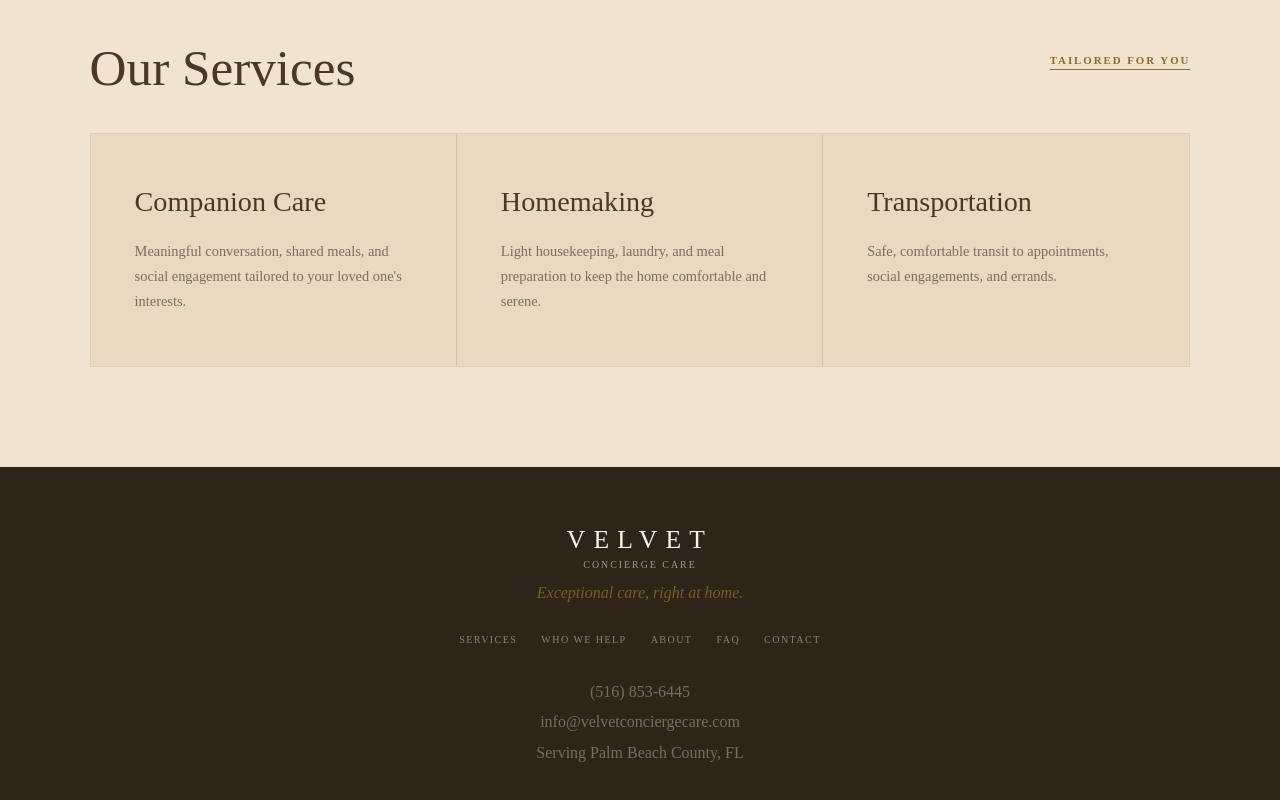
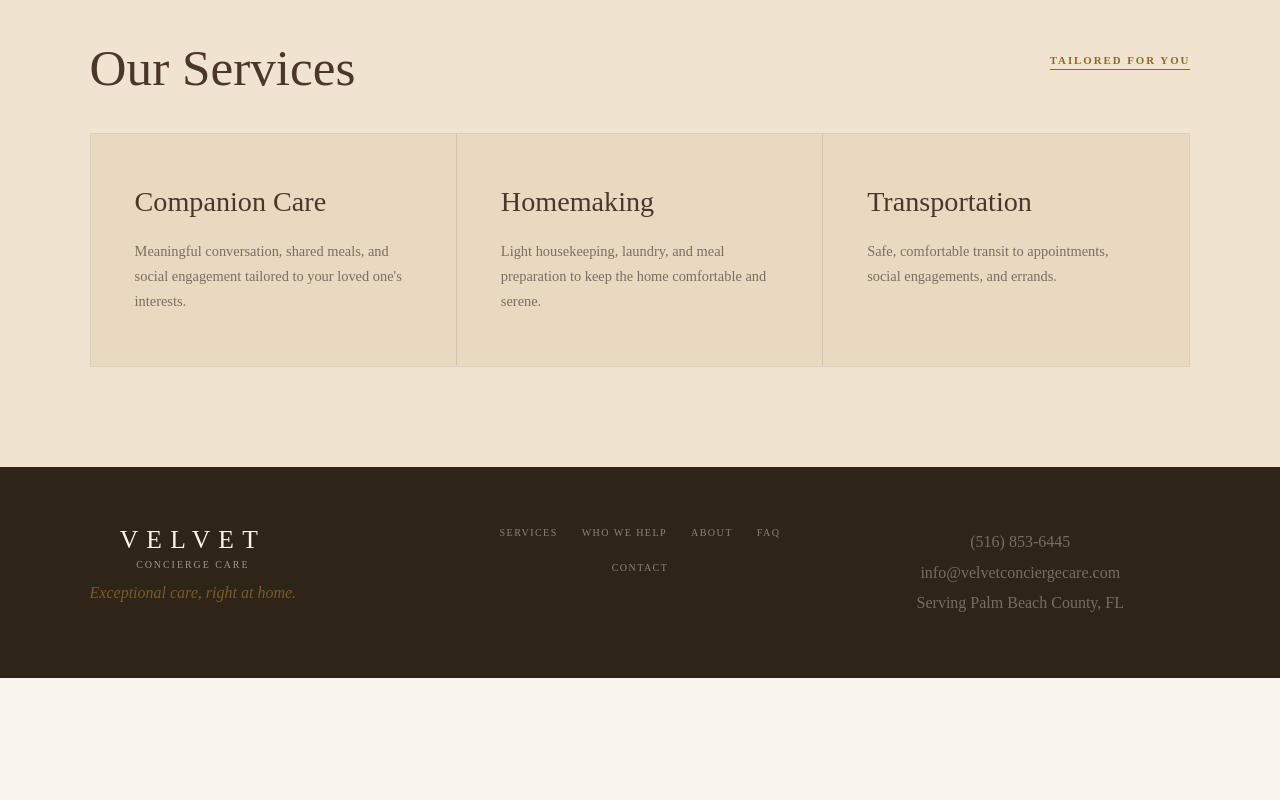
Before and after one commit to wendyservices2011-commits/velvet-concierge-care-v2, a Next.js app: page / in a window 1280 px wide. Shown: the part 3762-4562 px from the top of the page. After the commit the page ends 4440 px from the top, so only its background shows below. Built offline with nearby package versions, Linux system fonts and the light colour scheme.

Commit message:
Footer: switch from centered column to 3-column grid layout

```diff
--- a/app/globals.css
+++ b/app/globals.css
@@ -885,11 +885,10 @@ footer {
   padding: 60px 7%;
   background: var(--brown);
   color: var(--ivory);
-  display: flex;
-  flex-direction: column;
-  align-items: center;
-  text-align: center;
-  gap: 32px;
+  display: grid;
+  grid-template-columns: 1fr 1fr 1fr;
+  align-items: start;
+  gap: 40px;
 }
 
 .footerLogo span, .footerLogo small { color: var(--ivory); }
```
